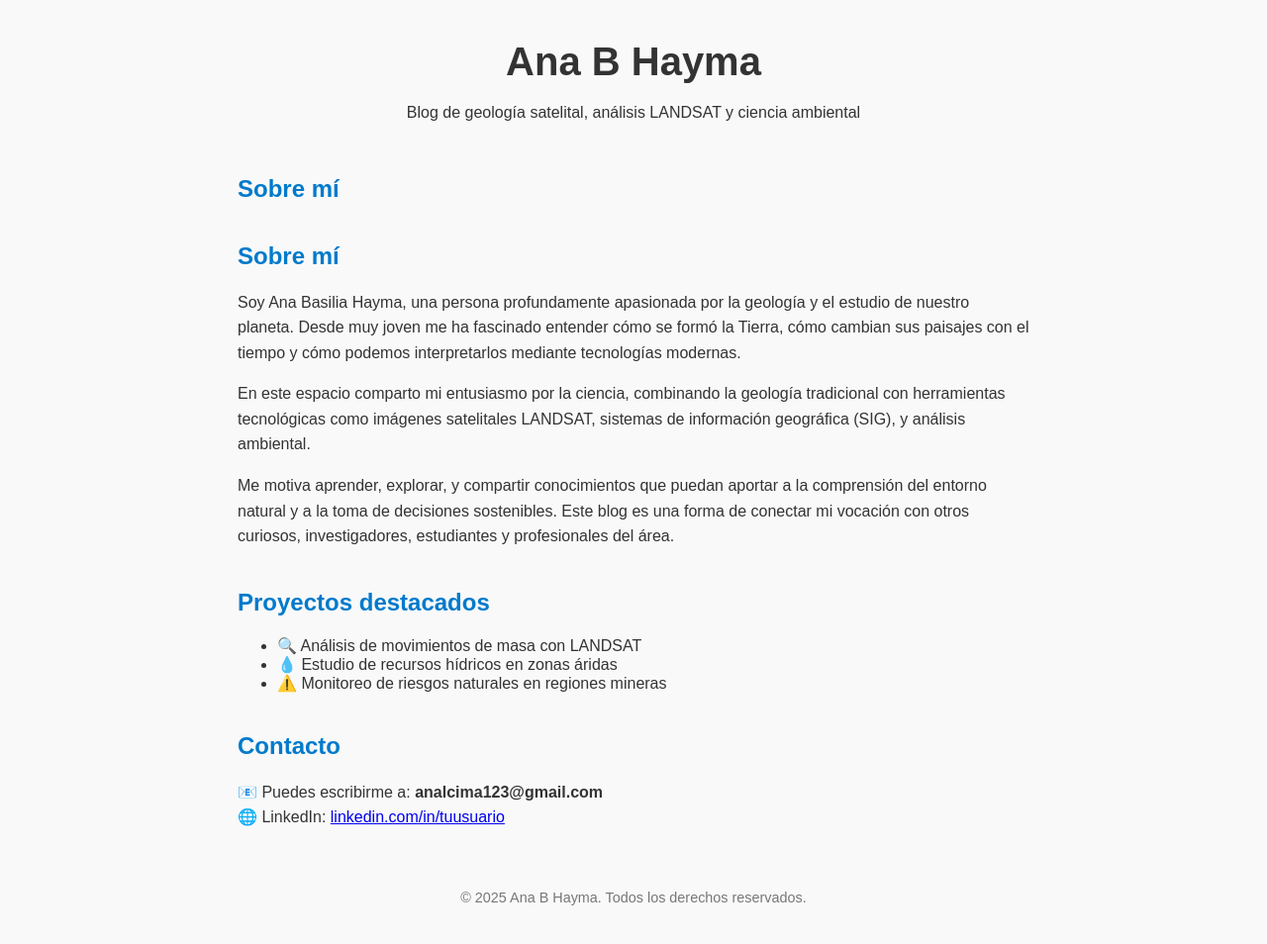
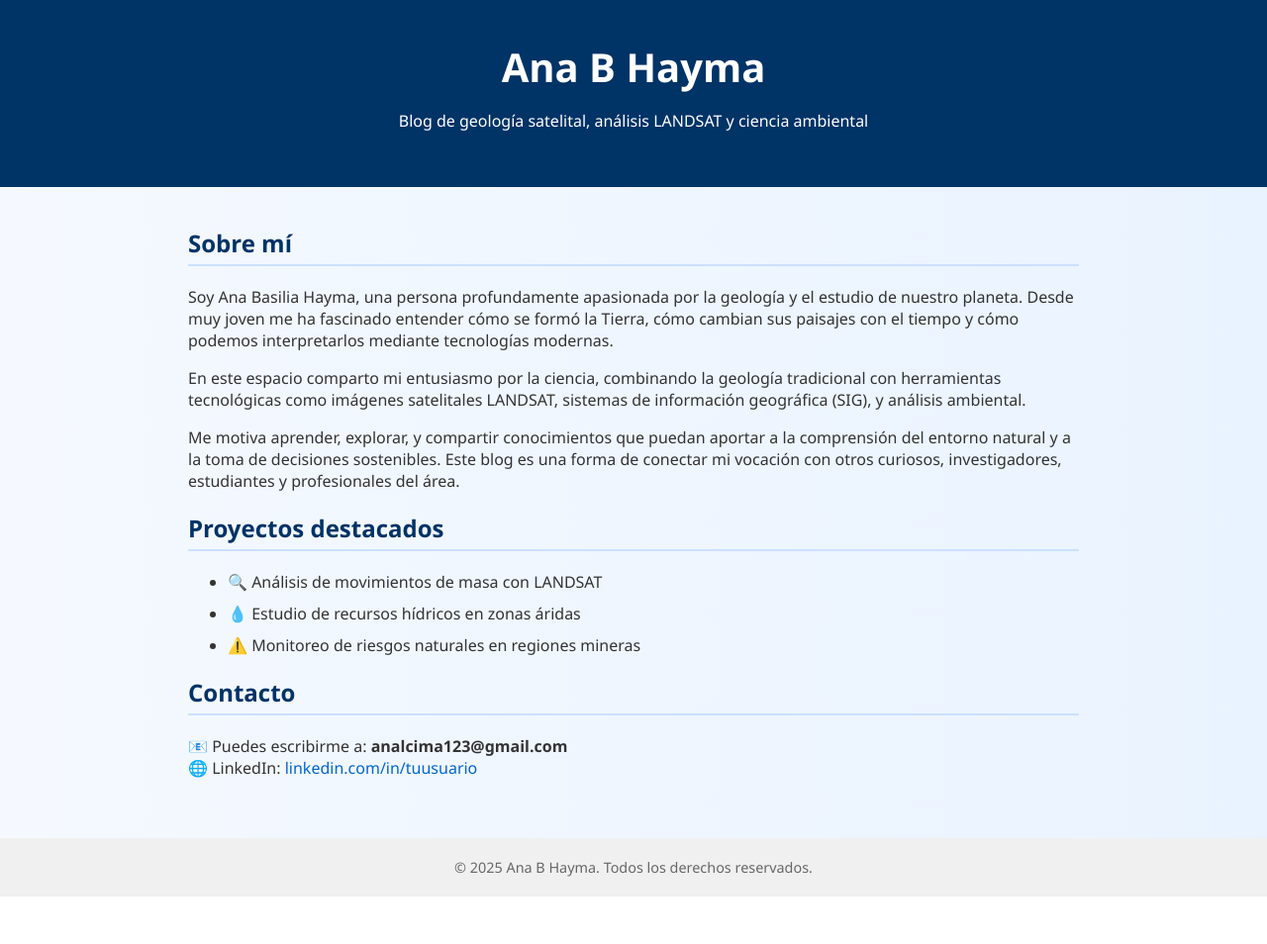
Before and after one commit to ab-hayma/ab-hayma.github.io, a plain HTML site: page index.html in a window 1280 px wide. Shown: the whole page at 99% size. After the commit the page ends 906 px from the top, so only its background shows below. Drawn offline with Linux system fonts and the light colour scheme.

Commit message:
index.html

```diff
--- a/index.html
+++ b/index.html
@@ -6,37 +6,66 @@
   <title>Ana B Hayma – Blog Geológico</title>
   <style>
   body {
-      font-family: Arial, sans-serif;
-      margin: 40px;
-      background-color: #f9f9f9;
+    font-family: 'Segoe UI', sans-serif;
+    margin: 0;
+    padding: 0;
+    background: linear-gradient(to right, #f5f9ff, #e9f3ff);
     color: #333;
   }
+
   header {
+    background-color: #003366;
+    color: white;
+    padding: 40px 20px;
     text-align: center;
-      margin-bottom: 50px;
   }
+
   h1 {
     font-size: 2.5em;
-      margin-bottom: 0.1em;
+    margin: 0;
   }
+
+  p.subtitle {
+    font-size: 1.2em;
+    color: #cce0ff;
+    margin-top: 10px;
+  }
+
+  .section {
+    max-width: 900px;
+    margin: 40px auto;
+    padding: 0 20px;
+  }
+
   h2 {
-      color: #007acc;
-      margin-top: 40px;
+    color: #003366;
+    border-bottom: 2px solid #cce0ff;
+    padding-bottom: 5px;
   }
-    p {
-      line-height: 1.6;
+
+  ul li {
+    margin-bottom: 10px;
   }
-    .section {
-      max-width: 800px;
-      margin: auto;
+
+  footer {
+    background-color: #f0f0f0;
+    text-align: center;
+    padding: 20px;
+    font-size: 0.9em;
+    color: #666;
+    margin-top: 60px;
   }
-    footer {
-      margin-top: 60px;
-      text-align: center;
-      font-size: 0.9em;
-      color: #777;
+
+  a {
+    color: #0066cc;
+    text-decoration: none;
+  }
+
+  a:hover {
+    text-decoration: underline;
   }
 </style>
+
 </head>
 <body>
   <header>
@@ -45,7 +74,6 @@
   </header>
 
   <div class="section">
-    <h2>Sobre mí</h2>
     <h2>Sobre mí</h2>
 <p>
   Soy Ana Basilia Hayma, una persona profundamente apasionada por la geología y el estudio de nuestro planeta. Desde muy joven me ha fascinado entender cómo se formó la Tierra, cómo cambian sus paisajes con el tiempo y cómo podemos interpretarlos mediante tecnologías modernas.
```
Lines whose indentation alone changed are shown as unchanged.
